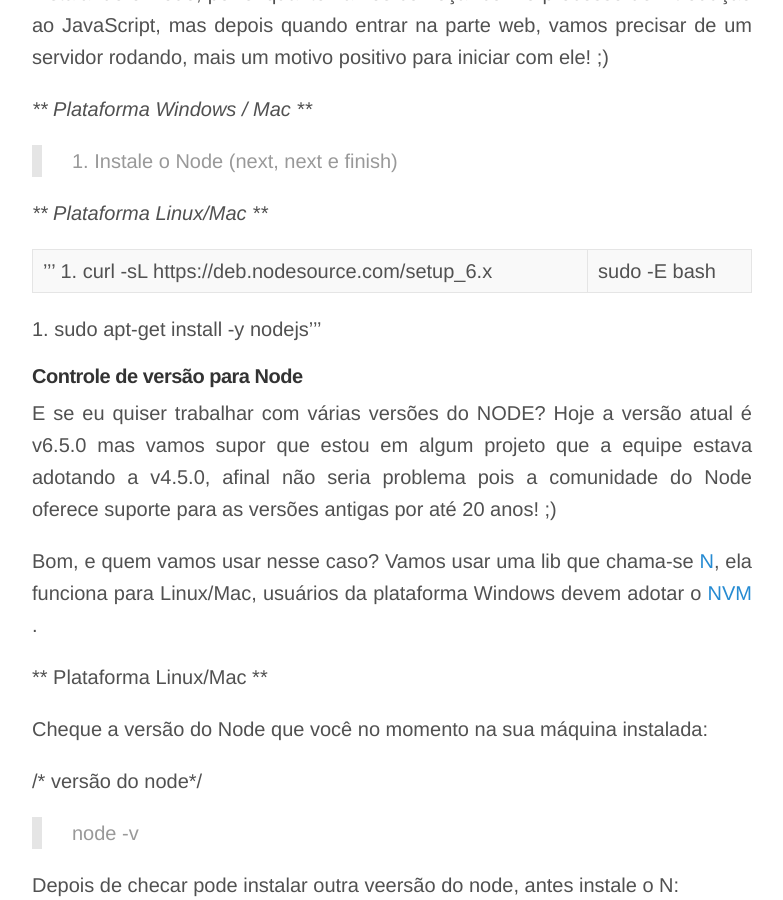
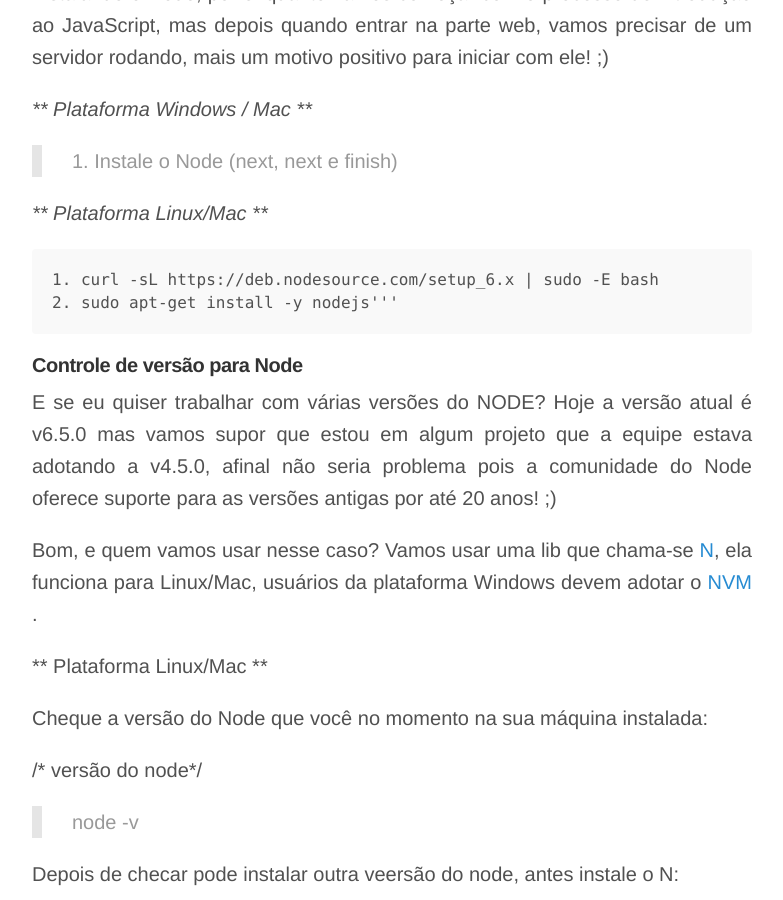
Before and after one commit to cristofersousa/cristofersousa.github.io, a Jekyll site: the page built from _posts/2016-09-09-hello-javascript.md, in a window 1280 px wide and 900 px high, scrolled down 3315 px. Shown: the whole window, without its empty margins (248-1031 px from the left). Built offline with Jekyll 4.4.1, drawn with Linux system fonts in a browser that asks for light colours; comment, search, counter and statistics services are not loaded.

Commit message:
Update 2016-09-09-hello-javascript.md

```diff
--- a/_posts/2016-09-09-hello-javascript.md
+++ b/_posts/2016-09-09-hello-javascript.md
@@ -69,9 +69,8 @@ Instalando o Node, por enquanto vamos começar com o processo de introdução ao
 
 *** Plataforma Linux/Mac ***
 
-''' 1. curl -sL https://deb.nodesource.com/setup_6.x | sudo -E bash
-
- 2. sudo apt-get install -y nodejs'''
+    1. curl -sL https://deb.nodesource.com/setup_6.x | sudo -E bash
+    2. sudo apt-get install -y nodejs'''
 
 ##### Controle de versão para Node
 
```
